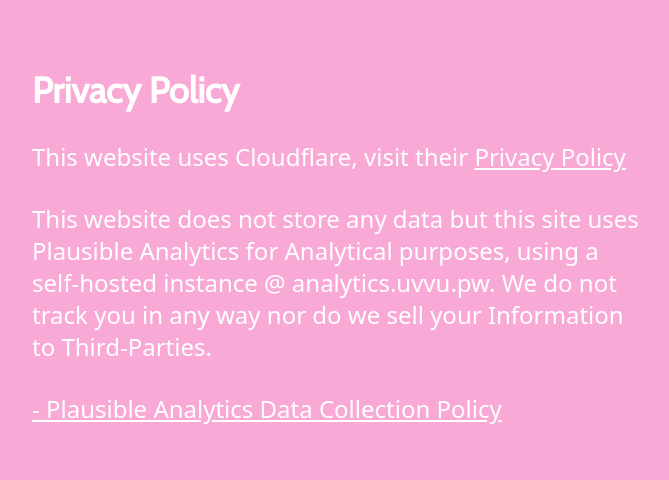
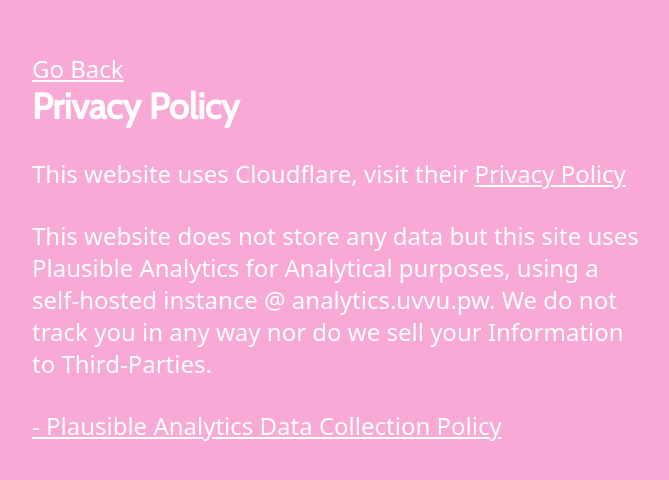
Before and after one commit to ArtieFuzzz/astolfo.cafe, a SvelteKit app: page /privacy in a window 1280 px wide. Shown: the part 152-632 px from the top of the page, without its empty margins (48-717 px from the left). Built offline with nearby package versions, Linux system fonts and the light colour scheme.

Commit message:
feat(privacy): Back button

```diff
--- a/src/routes/privacy/+page.svelte
+++ b/src/routes/privacy/+page.svelte
@@ -1,5 +1,6 @@
 <div class="w-[60vw] flex flex-col justify-center items-center h-screen">
   <div class="m-20">
+    <a href="#" on:click={()=> history.back()} class="pb-10">Go Back</a>
     <h1 class="text-white">Privacy Policy</h1>
 
     <p>
```
